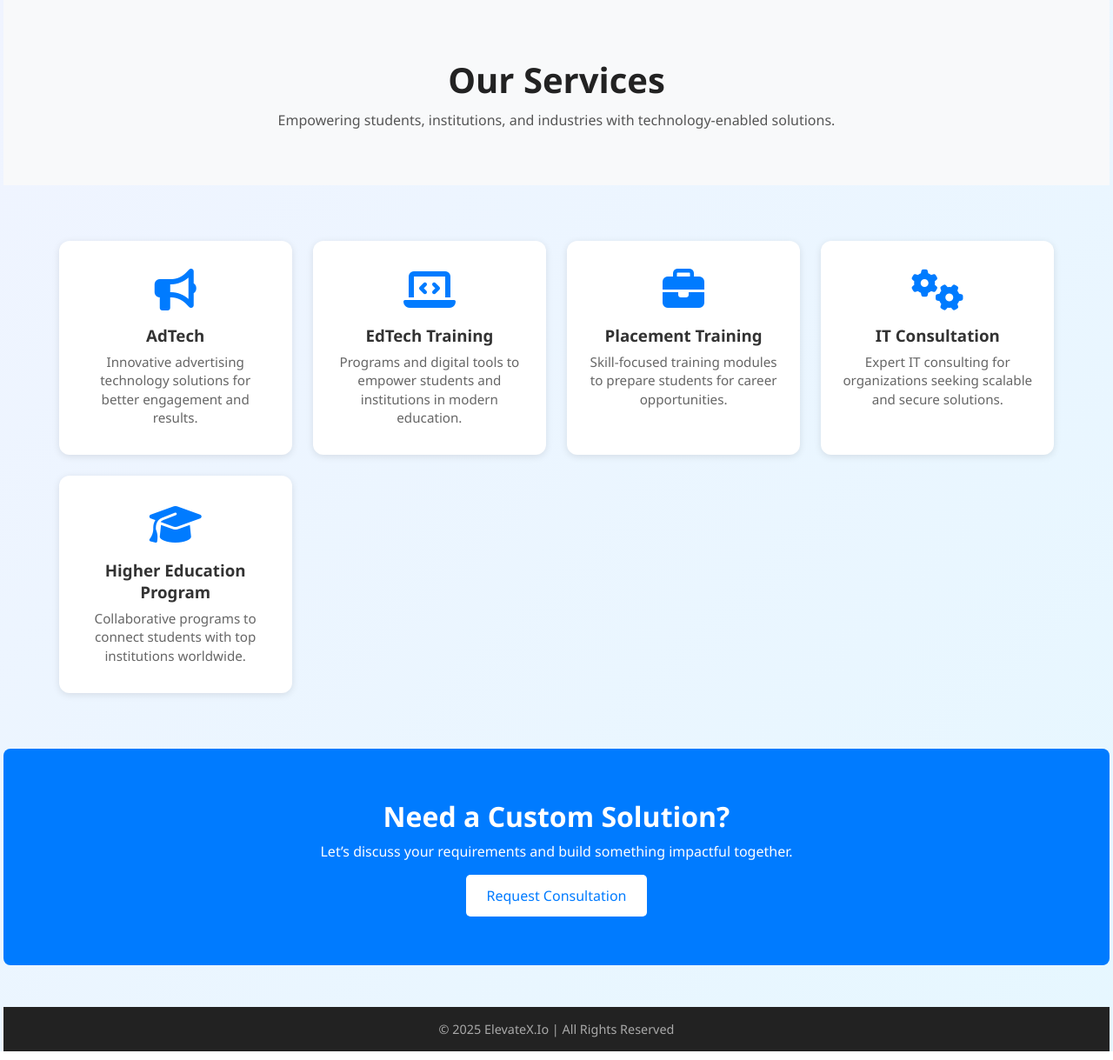
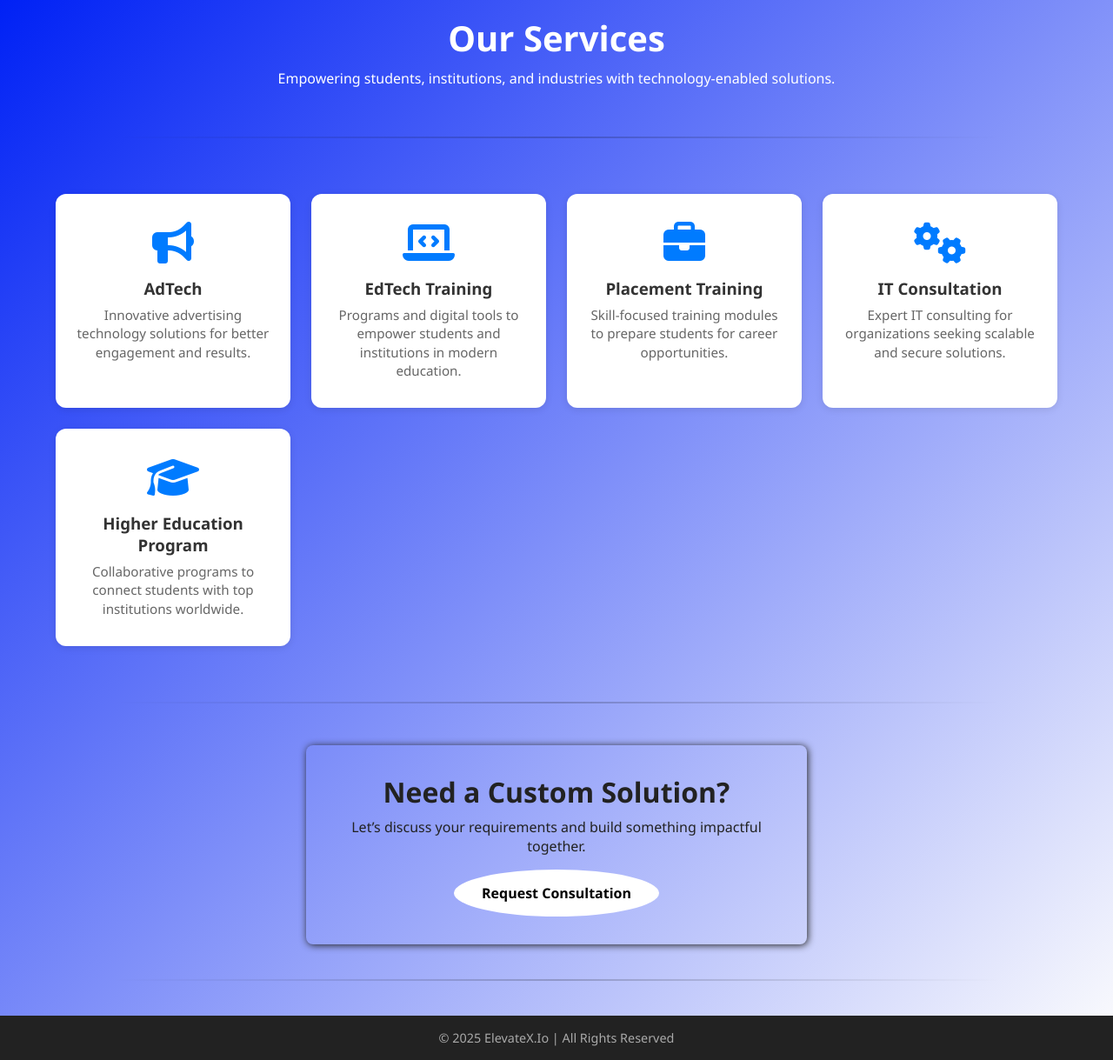
Before and after one commit to Naeem240/service-page-for-elevatexio, a plain HTML site: page index.html in a window 1280 px wide. Shown: the whole page at 87% size. Drawn offline with Linux system fonts and the light colour scheme.

Commit message:
[ADDED]: Add some color, theme and fix some color isssue

```diff
--- a/css/style.css
+++ b/css/style.css
@@ -6,13 +6,21 @@
   font-family: "Segoe UI", Tahoma, Geneva, Verdana, sans-serif;
 }
 
+.section-divider {
+  border: 0;
+  height: 2px;
+  width: 80%;
+  margin: 2.5rem auto;
+  background: linear-gradient(to right, transparent, rgba(0,0,0,0.2), transparent);
+}
+
 body {
-  background: linear-gradient(135deg, #f0f4ff, #e6f7ff); /* soft blue gradient */
+  background: linear-gradient(135deg, #0021f5, #fdfdfd);
   color: #222;
   text-align: center;
   min-height: 100vh;
-  margin: 0px 4px
 }
+
 
 
 /* Container */
@@ -25,15 +33,16 @@ body {
 
 /* Header */
 header {
-  background: #f8f9fa;
-  padding: 3rem 0;
+  /* background: linear-gradient(135deg, #1e01fc, #020928); */
+  padding: 0rem 0;
+  color: white !important;
 }
 header h1 {
   font-size: 2.5rem;
-  color: #222;
+  /* color: #222; */
 }
 header p {
-  color: #555;
+  /* color: #555; */
   margin-top: 0.5rem;
 }
 
@@ -101,11 +110,14 @@ header p {
 
 /* CTA */
 .cta {
-  background: #007bff;
-  color: #fff;
-  padding: 2.5rem 1rem;
+  /* background: #007bff; */
+  /* color: #fff; */
+  padding: 1rem;
   border-radius: 8px;
-  margin: 3rem auto;
+  margin: 3rem auto 0px auto;
+  /* border: 1px solid #fff; */
+  width: fit-content;
+  box-shadow: 1px 1px 8px ;
 }
 .cta h2 {
   font-size: 2rem;
@@ -117,10 +129,10 @@ header p {
 .cta button {
   position: relative;
   background: #fff;
-  color: #007bff;
   border: none;
-  padding: 0.8rem 1.5rem;
-  border-radius: 5px;
+  font-weight: bold;
+  padding: 1rem 2rem;
+  border-radius: 100%;
   font-size: 1rem;
   cursor: pointer;
   overflow: hidden;
@@ -133,7 +145,7 @@ header p {
   position: absolute;
   top: 0; left: 0;
   width: 100%; height: 100%;
-  background: linear-gradient(135deg, #43cea2, #185a9d); /* gradient hover color */
+  background: linear-gradient(135deg, #021630, #185a9d); /* gradient hover color */
   transform: scaleX(0);
   transform-origin: left;
   transition: transform 0.9s ease-in-out;
--- a/index.html
+++ b/index.html
@@ -16,6 +16,8 @@
       <p>Empowering students, institutions, and industries with technology-enabled solutions.</p>
     </div>
   </header>
+
+  <hr class="section-divider">
 
   <!-- Services Section -->
   <section class="services container">
@@ -50,6 +52,8 @@
     </div>
   </section>
 
+  <hr class="section-divider">
+
   <!-- CTA -->
   <section class="cta fade-in">
     <div class="container">
@@ -59,6 +63,8 @@
     </div>
   </section>
 
+  <hr class="section-divider">
+
   <!-- Footer -->
   <footer>
     <p>© 2025 ElevateX.Io | All Rights Reserved</p>
```
